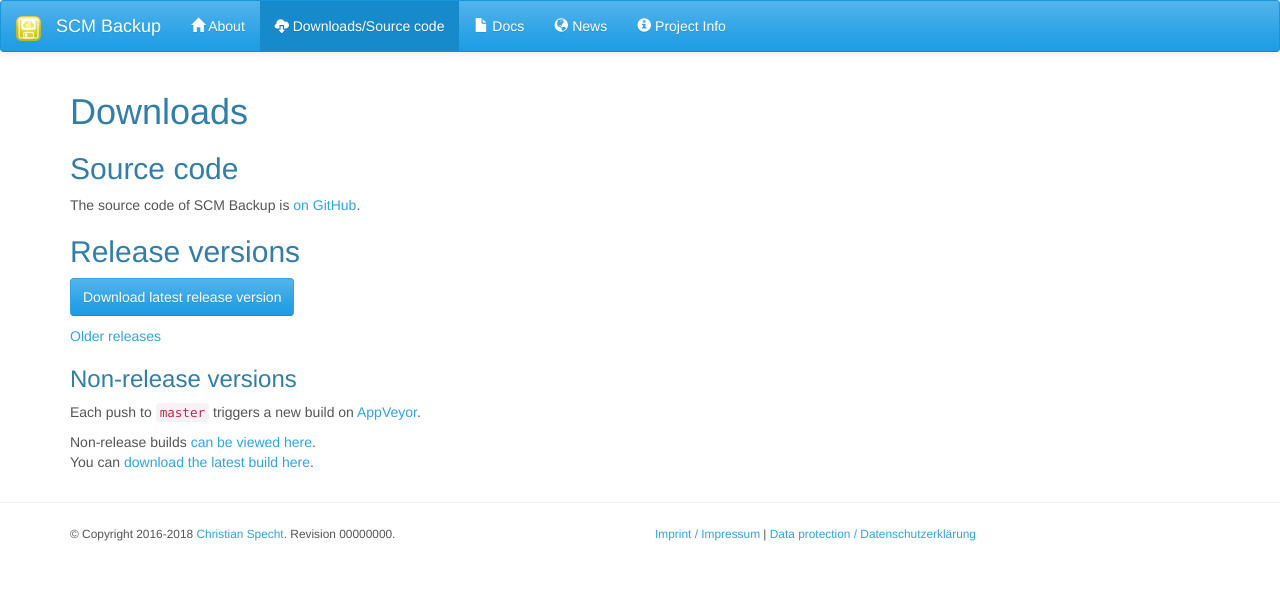
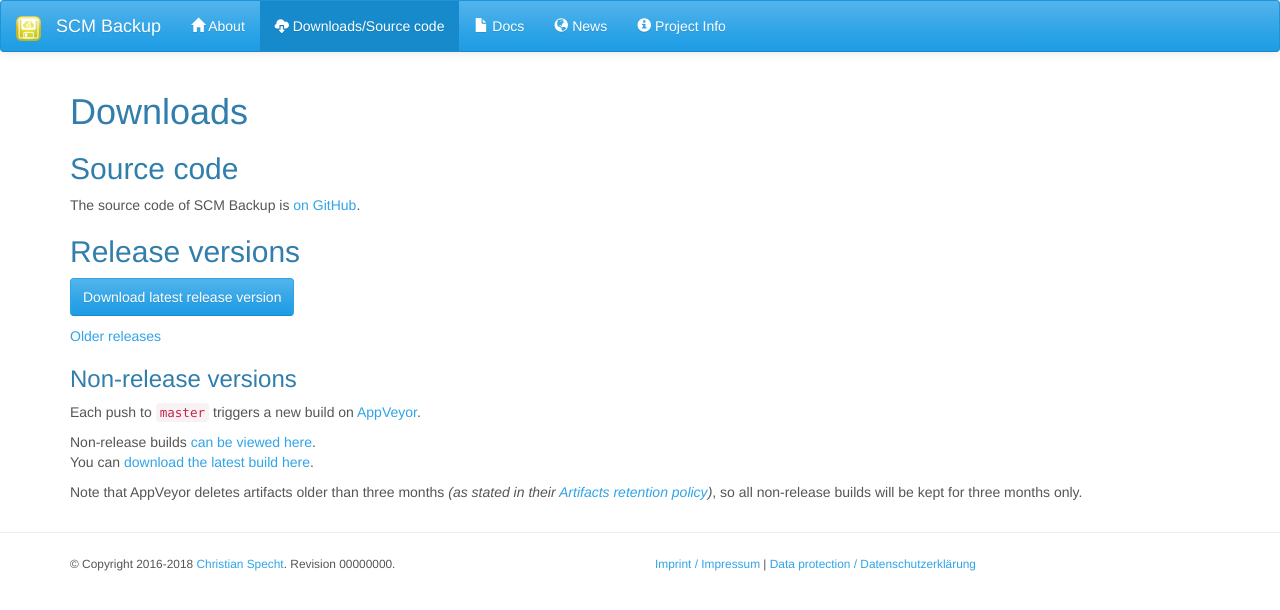
Before and after one commit to christianspecht/scm-backup-site, a Jekyll site: the page built from downloads.md, in a window 1280 px wide. Shown: the top 610 px of the page. Built offline with Jekyll 4.4.1, drawn with Linux system fonts in a browser that asks for light colours.

Commit message:
mention AppVeyor's Artifacts retention policy

```diff
--- a/downloads.md
+++ b/downloads.md
@@ -21,3 +21,5 @@
 
 Non-release builds [can be viewed here](https://ci.appveyor.com/project/ChristianSpecht/scm-backup/history).
 You can [download the latest build here](https://ci.appveyor.com/project/ChristianSpecht/scm-backup/build/artifacts).
+
+Note that AppVeyor deletes artifacts older than three months *(as stated in their [Artifacts retention policy](https://www.appveyor.com/blog/2018/05/24/artifacts-retention-policy/))*, so all non-release builds will be kept for three months only.
```
